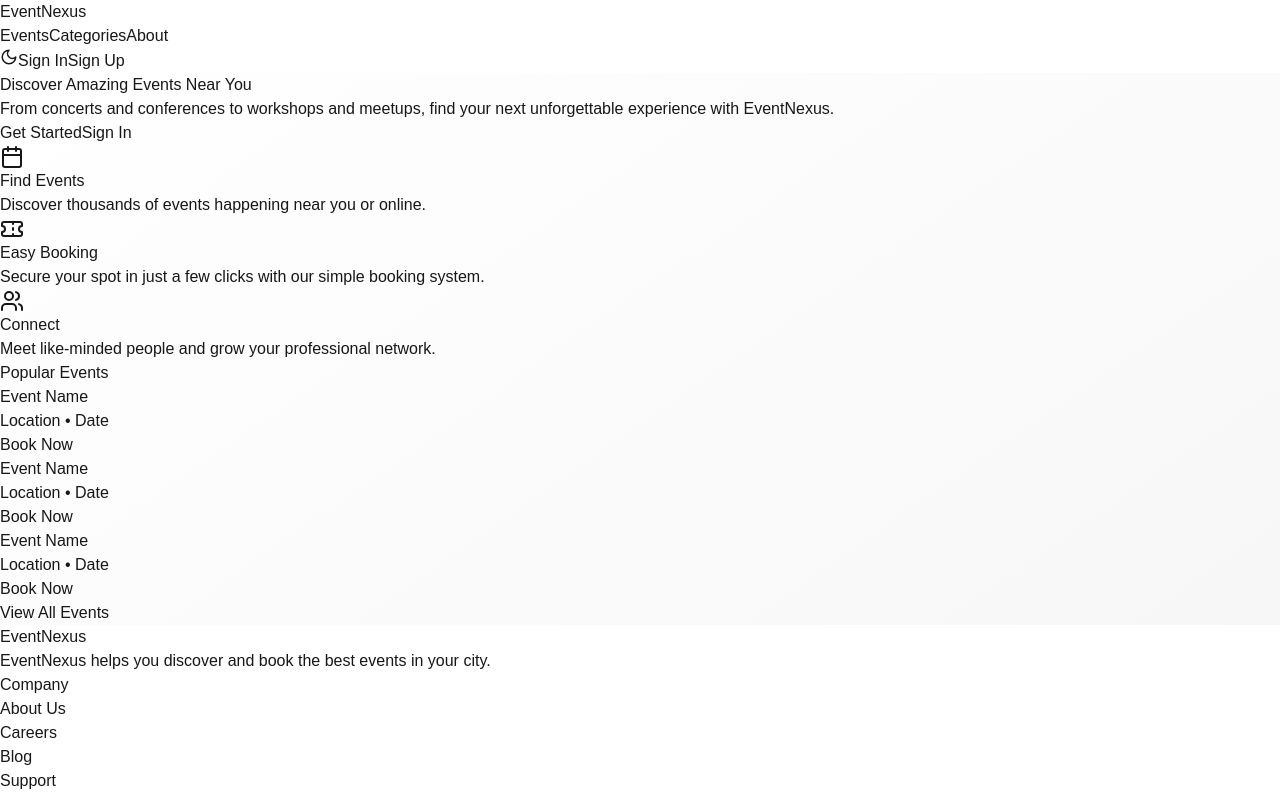
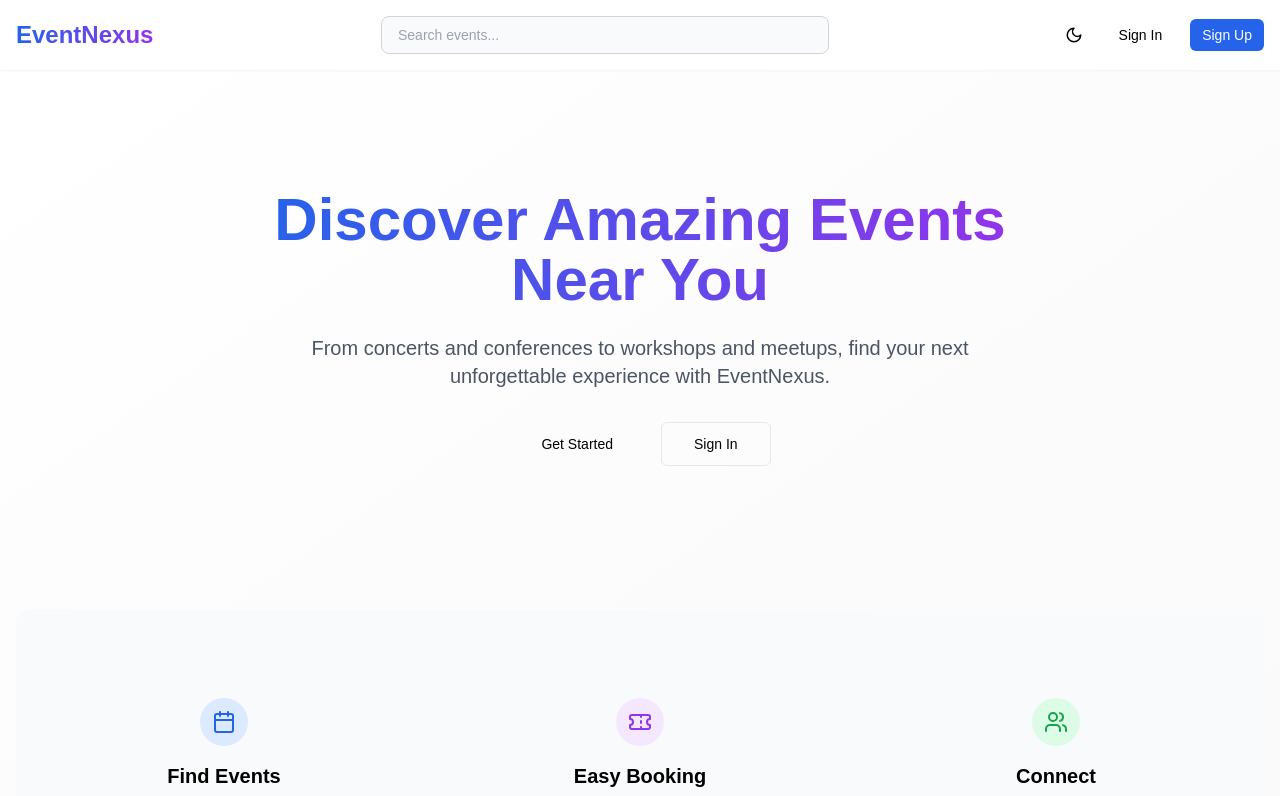
Before and after one commit to riri-jv/EventNexusWebsite, a Next.js app: page / in a window 1280 px wide. Shown: the top 796 px of the page. Built offline with nearby package versions, Linux system fonts and the light colour scheme; no server answers.

Commit message:
Beautifull Page design page fix

```diff
--- a/src/app/globals.css
+++ b/src/app/globals.css
@@ -1,6 +1,18 @@
 @tailwind base;
 @tailwind components;
 @tailwind utilities;
+
+@layer base {
+  html, body {
+    @apply min-h-screen antialiased;
+  }
+
+  *, *::before, *::after {
+    @apply box-border;
+  }
+}
+
+
 
 /* Default (light) theme */
 :root {
--- a/src/app/layout.tsx
+++ b/src/app/layout.tsx
@@ -36,10 +36,13 @@ export default function RootLayout({
         >
           {/* Wrap the entire UI in ThemeProvider ONCE here */}
           <ThemeProvider attribute="class" defaultTheme="system" enableSystem>
-            <Header />
-            <main>{children}</main>
-            <Footer />
-          </ThemeProvider>
+  <Header />
+  <main className="max-w-7xl mx-auto px-4 py-6">
+    {children}
+  </main>
+  <Footer />
+</ThemeProvider>
+
         </body>
       </html>
     </ClerkProvider>
--- a/src/app/page.tsx
+++ b/src/app/page.tsx
@@ -14,6 +14,7 @@ export default async function Page() {
           <h1 className="text-4xl md:text-6xl font-bold leading-tight mb-6 bg-gradient-to-r from-blue-600 to-purple-600 bg-clip-text text-transparent">
             Discover Amazing Events Near You
           </h1>
+
           <p className="text-lg md:text-xl text-gray-600 dark:text-gray-300 mb-8">
             From concerts and conferences to workshops and meetups, find your next unforgettable experience with EventNexus.
           </p>
--- a/src/components/Header.tsx
+++ b/src/components/Header.tsx
@@ -21,30 +21,26 @@ export default function Header() {
   if (!mounted) return null
 
   return (
-    <header className="w-full max-w-7xl mx-auto flex items-center justify-between px-4 py-6">
-      {/* Logo with potential logo image */}
-      <Link href="/" className="flex items-center gap-2">
-        <span className="text-2xl font-bold bg-gradient-to-r from-blue-600 to-purple-600 bg-clip-text text-transparent">
-          EventNexus
-        </span>
-      </Link>
+    <header className="w-full px-4 py-4 shadow-sm bg-white dark:bg-gray-900">
+      <div className="max-w-7xl mx-auto flex items-center justify-between">
+        {/* Left: Logo */}
+        <div className="flex items-center gap-4">
+          <Link href="/" className="text-2xl font-bold bg-gradient-to-r from-blue-600 to-purple-600 bg-clip-text text-transparent">
+            EventNexus
+          </Link>
+        </div>
 
-      {/* Navigation and Actions */}
-      <div className="flex items-center gap-6">
-        <nav className="hidden md:flex items-center gap-6">
-          <Link href="/events" className="text-sm font-medium hover:text-blue-600 transition-colors">
-            Events
-          </Link>
-          <Link href="/categories" className="text-sm font-medium hover:text-blue-600 transition-colors">
-            Categories
-          </Link>
-          <Link href="/about" className="text-sm font-medium hover:text-blue-600 transition-colors">
-            About
-          </Link>
-        </nav>
+        {/* Center: Search Bar */}
+        <div className="flex-1 max-w-md mx-4">
+          <input
+            type="text"
+            placeholder="Search events..."
+            className="w-full px-4 py-2 rounded-lg border border-gray-300 dark:border-gray-700 bg-gray-50 dark:bg-gray-800 text-sm focus:outline-none focus:ring-2 focus:ring-blue-500"
+          />
+        </div>
 
+        {/* Right: Theme Toggle + Auth */}
         <div className="flex items-center gap-4">
-          {/* Theme Toggle */}
           <button
             onClick={() => setTheme(theme === 'dark' ? 'light' : 'dark')}
             className="p-2 rounded-full hover:bg-gray-100 dark:hover:bg-gray-800 transition-colors"
@@ -55,12 +51,12 @@ export default function Header() {
 
           <SignedOut>
             <SignInButton mode="modal">
-              <button className="px-4 py-2 text-sm font-medium rounded-md hover:bg-gray-100 dark:hover:bg-gray-800 transition-colors">
+              <button className="px-3 py-1.5 text-sm font-medium rounded-md hover:bg-gray-100 dark:hover:bg-gray-800 transition-colors">
                 Sign In
               </button>
             </SignInButton>
             <SignUpButton mode="modal">
-              <button className="px-4 py-2 text-sm font-medium bg-blue-600 text-white rounded-md hover:bg-blue-700 transition-colors">
+              <button className="px-3 py-1.5 text-sm font-medium bg-blue-600 text-white rounded-md hover:bg-blue-700 transition-colors">
                 Sign Up
               </button>
             </SignUpButton>
--- a/tailwind.config.js
+++ b/tailwind.config.js
@@ -2,8 +2,10 @@
 module.exports = {
   darkMode: 'class',
   content: [
-    "./app/**/*.{js,ts,jsx,tsx}",
-    "./components/**/*.{js,ts,jsx,tsx}",
+    './app/**/*.{js,ts,jsx,tsx,mdx}',       // <- app directory
+    './components/**/*.{js,ts,jsx,tsx,mdx}', // <- components
+    './pages/**/*.{js,ts,jsx,tsx,mdx}',      // <- legacy support if needed
+    './src/**/*.{js,ts,jsx,tsx,mdx}',        // <- safety for src-based setups
   ],
   theme: {
     extend: {
@@ -11,8 +13,7 @@ module.exports = {
         sans: ['var(--font-geist-sans)', 'sans-serif'],
         mono: ['var(--font-geist-mono)', 'monospace'],
       },
-
     },
   },
-  plugins: [require('@tailwindcss/typography')],
+  plugins: [],
 }
```
